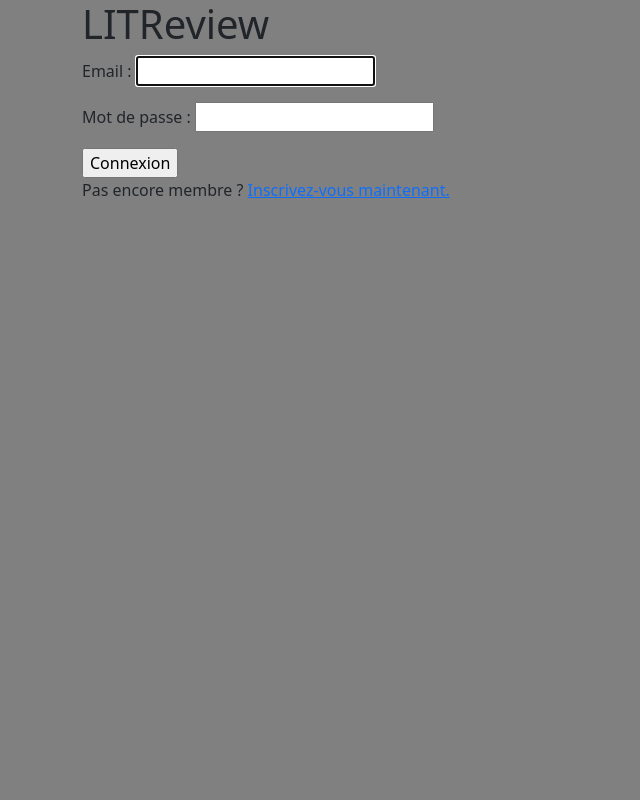
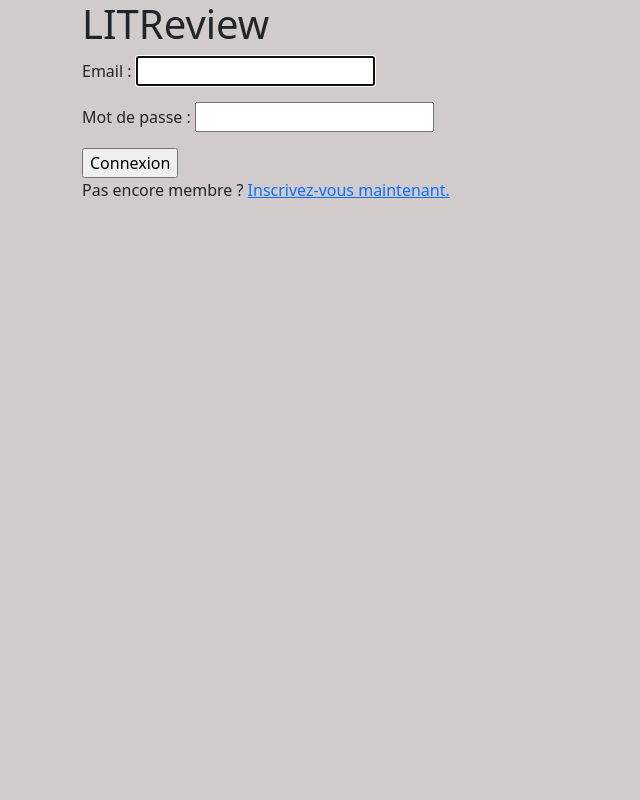
Before and after one commit to Al3xBrs/LITReview, a Django app: a page that uses LITReview/users/templates/users/login.html in a window 1280 px wide. Shown: the whole page, without its empty margins (0-640 px from the left). Run offline with Django 4.2, Linux system fonts and the light colour scheme.

Commit message:
update requiremnts.txt from new linux

```diff
--- a/LITReview/articles/static/articles/style.css
+++ b/LITReview/articles/static/articles/style.css
@@ -12,5 +12,5 @@
 }
 
 .main {
-    background-color: gray;
+    background-color: rgb(209, 203, 203);
 }
--- a/requirements.txt
+++ b/requirements.txt
@@ -1,3 +1,6 @@
 asgiref==3.7.2
 Django==4.2.2
+django-resized==1.0.2
+Pillow==10.0.0
 sqlparse==0.4.4
+typing_extensions==4.7.1
```
